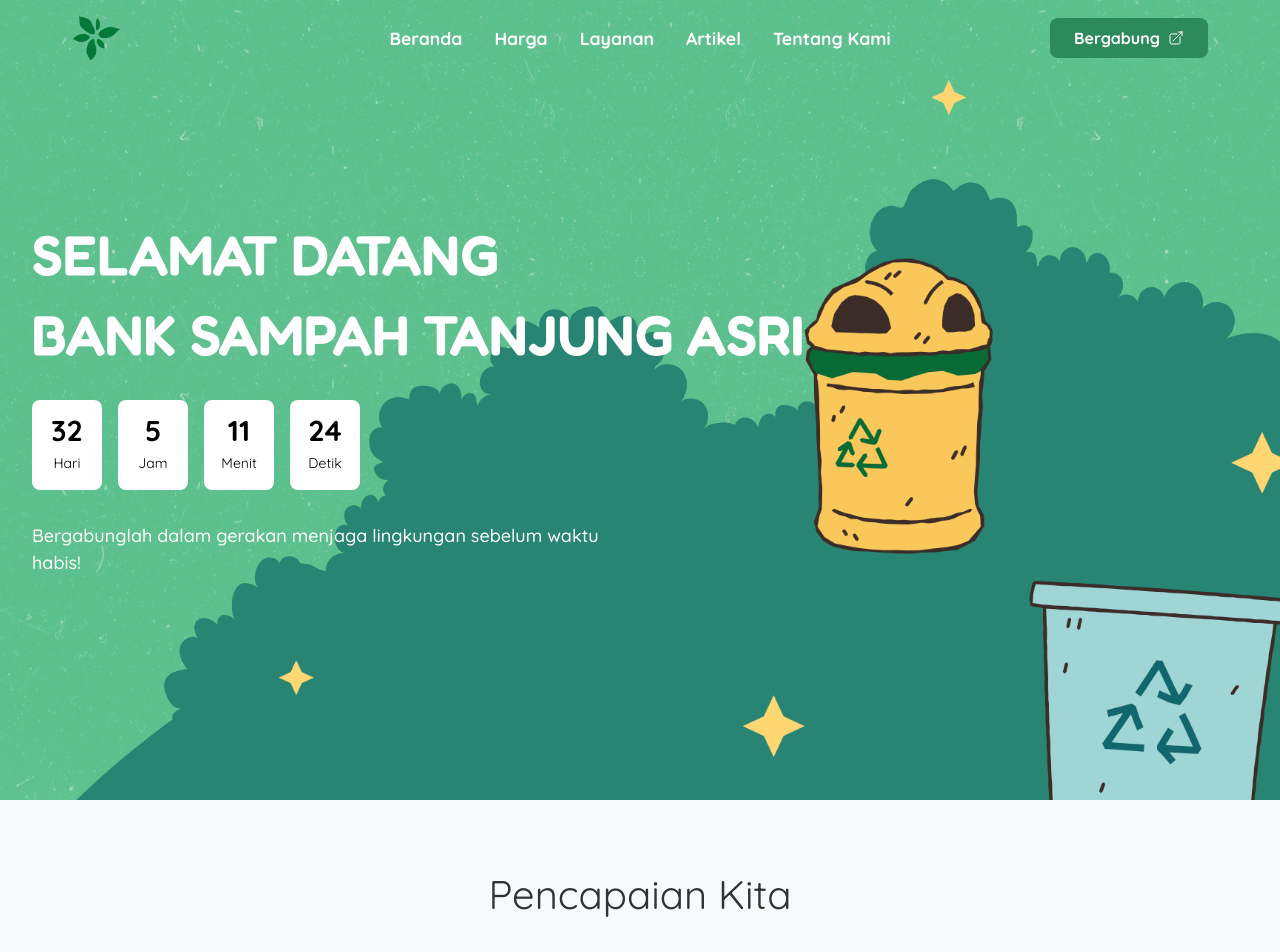
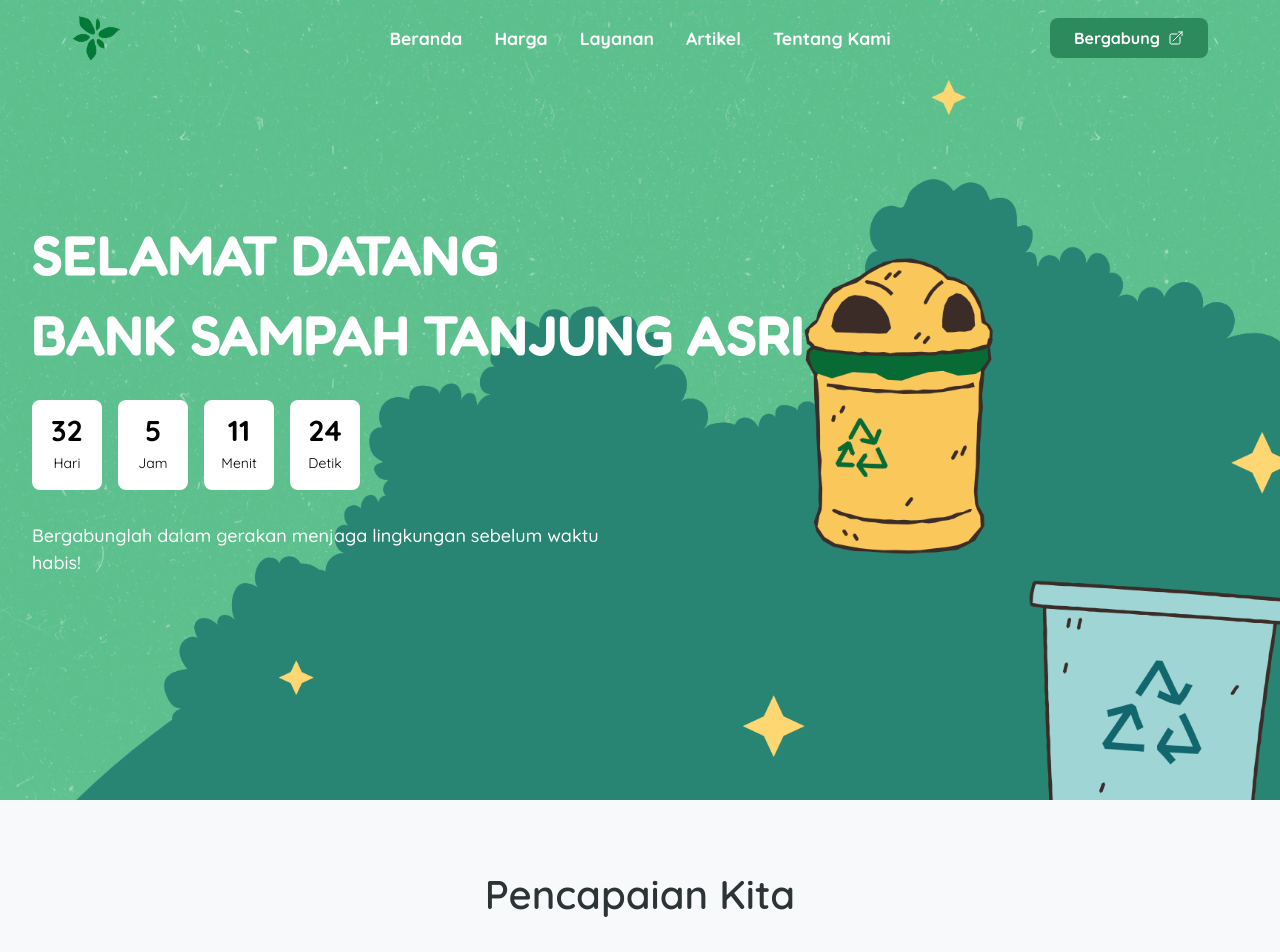
Before and after one commit to riyouuyt/tanjung-asri, a Next.js app: page / in a window 1280 px wide. Shown: the top 952 px of the page. Built offline with nearby package versions, Linux system fonts and the light colour scheme.

Commit message:
first commit

```diff
--- a/src/home/achievement/achievements.module.css
+++ b/src/home/achievement/achievements.module.css
@@ -9,6 +9,7 @@
   font-size: 2.5rem;
   margin-bottom: 3rem;
   color: #2d3436;
+  font-weight: 600;
 }
 
 .achievementGrid {
--- a/src/home/achievement/achievements.tsx
+++ b/src/home/achievement/achievements.tsx
@@ -1,8 +1,8 @@
 // components/Achievements.tsx
 "use client";
 
-import { useEffect, useRef } from 'react';
-import styles from './achievements.module.css';
+import { useEffect, useRef } from "react";
+import styles from "./achievements.module.css";
 
 const Achievements = () => {
   const counterRefs = useRef<(HTMLDivElement | null)[]>([]);
@@ -28,7 +28,7 @@ const Achievements = () => {
   }, []);
 
   const animateCounter = (element: Element) => {
-    const target = +(element.getAttribute('data-target') || 0);
+    const target = +(element.getAttribute("data-target") || 0);
     const duration = 2000;
     const startTime = Date.now();
 
@@ -55,10 +55,10 @@ const Achievements = () => {
   };
 
   const achievements = [
-    { icon: '/icons/money.svg', target: 2400000, title: 'pendapatan' },
-    { icon: '/icons/trash.svg', target: 1244, title: 'KG' },
-    { icon: '/icons/people.svg', target: 51, title: 'Nasabah' },
-    { icon: '/icons/box.svg', target: 48, title: 'Jenis Barang Yang Diterima' },
+    { icon: "/icons/money.svg", target: 2400000, title: "pendapatan" },
+    { icon: "/icons/trash.svg", target: 1244, title: "KG" },
+    { icon: "/icons/people.svg", target: 51, title: "Nasabah" },
+    { icon: "/icons/box.svg", target: 48, title: "Jenis Barang Yang Diterima" },
   ];
 
   return (
@@ -74,7 +74,9 @@ const Achievements = () => {
               className={styles.achievementIcon}
             />
             <div
-              ref={(el) => (counterRefs.current[index] = el)}
+              ref={(el) => {
+                counterRefs.current[index] = el;
+              }}
               className={styles.counter}
               data-target={achievement.target}
             >
```
